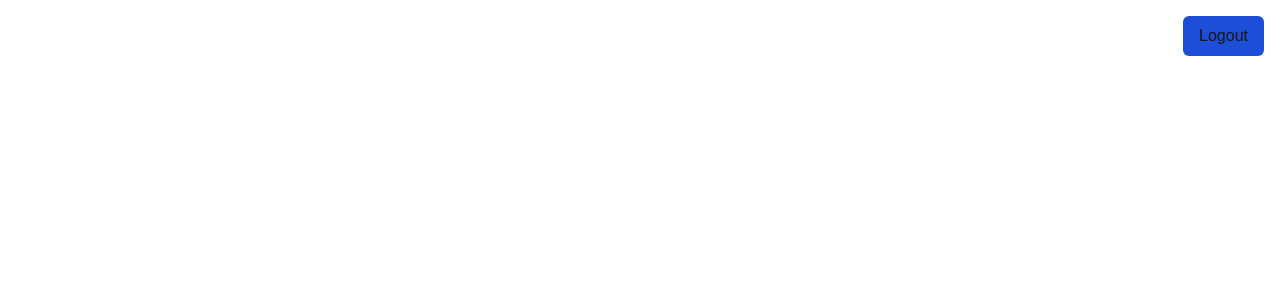
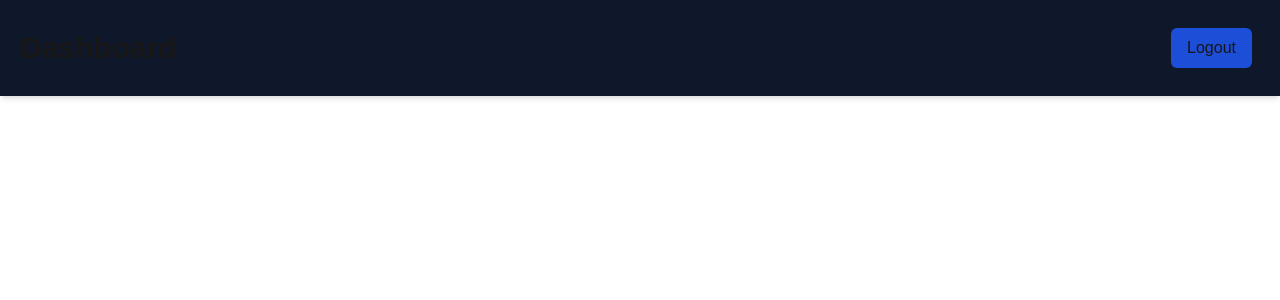
Before and after one commit to UjjwalKaul/food-project, a Next.js app: page /dashboard in a window 1280 px wide. Shown: the top 300 px of the page. Built offline with nearby package versions, Linux system fonts and the light colour scheme.

Commit message:
Added dashboard nav bar and moved logout to layout file

```diff
--- /dev/null
+++ b/app/dashboard/layout.tsx
@@ -0,0 +1,15 @@
+import LogoutButton from '@/components/LogoutButton';
+
+const DashboardLayout = ({ children }: { children: React.ReactNode }) => {
+  return (
+    <div className="bg-slate-900">
+      <header className="sticky top-0 z-10 flex justify-between p-5 shadow-md items-center">
+        <div className="text-3xl font-bold">Dashboard</div>
+        <LogoutButton />
+      </header>
+      <main>{children}</main>
+    </div>
+  );
+};
+
+export default DashboardLayout;
--- a/app/dashboard/page.tsx
+++ b/app/dashboard/page.tsx
@@ -1,10 +1,5 @@
-import LogoutButton from '@/components/LogoutButton';
 const DashBoardPage = () => {
-  return (
-    <div className="flex justify-end p-2">
-      <LogoutButton />
-    </div>
-  );
+  return <div></div>;
 };
 
 export default DashBoardPage;
```
